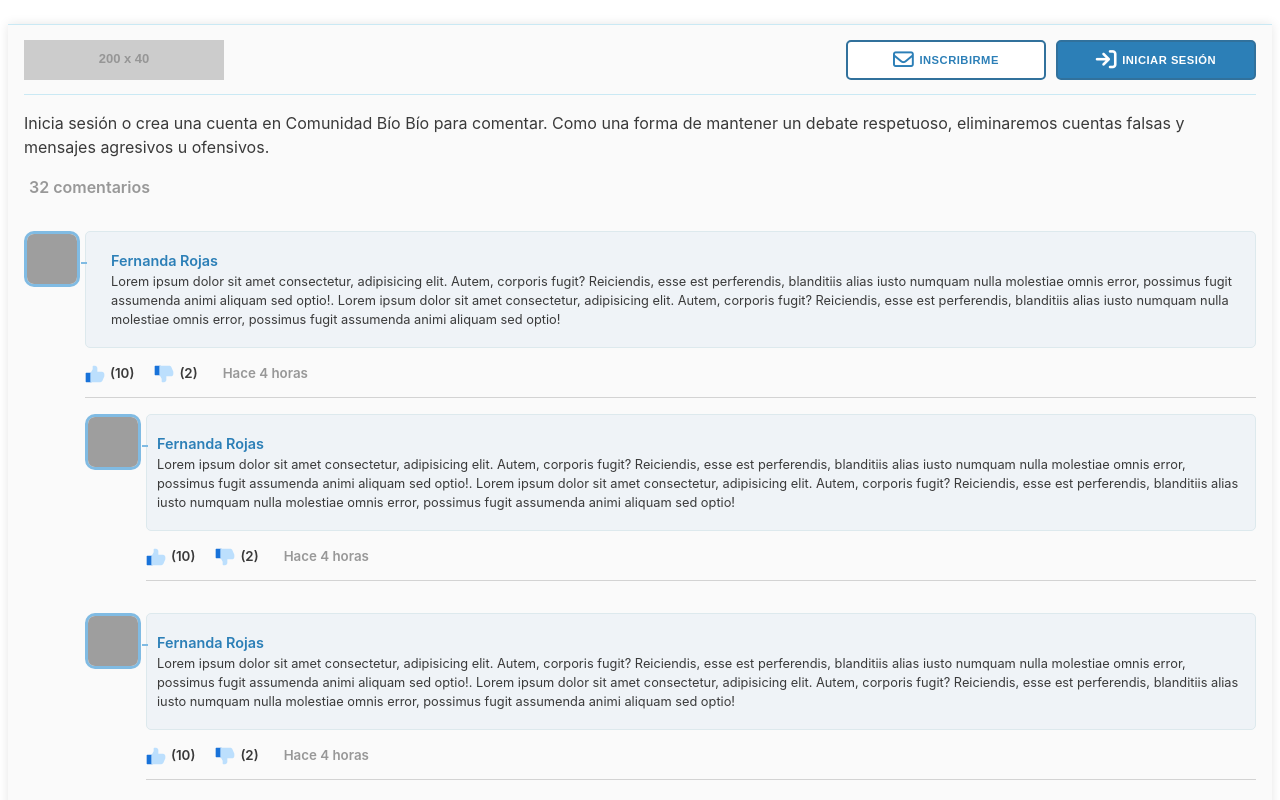
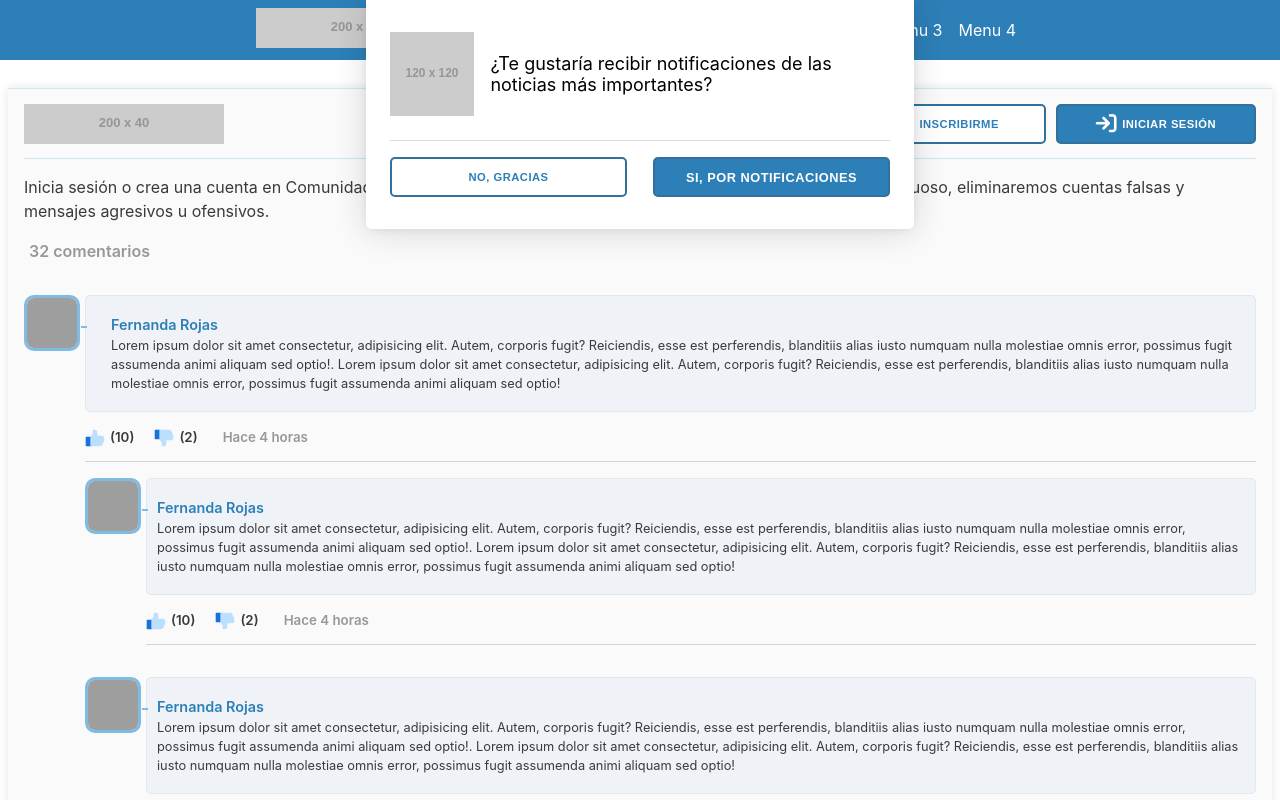
Before and after one commit to abecerraguz/chat-la-tribuna-v2, a website built with Vite: page index.html in a window 1280 px wide. Shown: the top 800 px of the page. Built offline with nearby package versions, Linux system fonts and the light colour scheme; grey boxes are pictures that could not be loaded; placeholder pictures from the web are drawn by us.

Commit message:
Se agregan las notificaciones Push

```diff
--- a/index.html
+++ b/index.html
@@ -6,12 +6,44 @@
   <link rel="icon" type="image/svg+xml" href="/vite.svg" />
   <meta name="viewport" content="width=device-width, initial-scale=1.0" />
   <script src="https://kit.fontawesome.com/f6f28e61f7.js" crossorigin="anonymous"></script>
+  <!-- <link href="https://cdn.jsdelivr.net/npm/bootstrap@5.3.0/dist/css/bootstrap.min.css" rel="stylesheet" integrity="sha384-9ndCyUaIbzAi2FUVXJi0CjmCapSmO7SnpJef0486qhLnuZ2cdeRhO02iuK6FUUVM" crossorigin="anonymous"> -->
   <title>Vite App</title>
 </head>
 
 <body>
+  <!-- Inicio  Push-->
+  <div class="contentPush">
+
+    <div class="contentPush__brand">
+      <div class="contentPush__brand-img">
+        <img src="http://placehold.jp/120x120.png" alt="logo" />
+      </div>
+      <p>¿Te gustaría recibir notificaciones de las noticias más importantes?</p>
+    </div>
+
+    <div class="contentPush__buttons">
+      <button class="buttonNoNotificaciones">No, gracias</button>
+      <button class="buttonSiPorNotificaciones">Si, por notificaciones</button>
+    </div>
+
+  </div>
+  <!-- Cierre  Push-->
+
+  <nav class="nav">
+    <div class="nav__container">
+      <a href="#" class="nav__brand">
+        <img src="http://placehold.jp/200x40.png" alt="Logotipo Vertical">
+      </a>
+      <ul class="nav__option">
+        <li><a href="#">Menu 1</a></li>
+        <li><a href="#">Menu 2</a></li>
+        <li><a href="#">Menu 3</a></li>
+        <li><a href="#">Menu 4</a></li>
+      </ul>
+    </div>
+  </nav>
+
   <div class="chat">
-
     <!-- Inicio chat__header -->
     <div class="chat__header">
       <div class="chat__header-logo">
--- /dev/null
+++ b/src/components/interfaz.js
@@ -0,0 +1,3 @@
+export const contentPush = document.querySelector('.contentPush'),
+buttonSiPorNotificaciones = document.querySelector('.buttonSiPorNotificaciones'),
+buttonNoNotificaciones = document.querySelector('.buttonNoNotificaciones')
--- /dev/null
+++ b/src/components/loadPush.js
@@ -0,0 +1,14 @@
+import * as UI from './interfaz.js'
+
+export const loadPush = ( domLoad ) => {
+    if( typeof domLoad === 'object' ){
+        setTimeout(() => {
+            UI.contentPush.classList.add('slide-down');
+        }, 1000 );
+    }
+}
+
+export const unLoadPush = (e) => {
+    e.preventDefault();
+    UI.contentPush.classList.remove('slide-down');
+}
--- a/src/main.js
+++ b/src/main.js
@@ -1,10 +1,16 @@
-import './style.scss'
-import javascriptLogo from './public/javascript.svg'
-import viteLogo from './public/vite.svg'
-import { setupCounter } from './components/counter.js'
+import './style.scss';
+import { loadPush, unLoadPush } from './components/loadPush.js';
+import * as UI from './components/interfaz.js'
 
-document.querySelector('#app').innerHTML = `
+const windowObject = window.document;
 
-`
 
-setupCounter(document.querySelector('#counter'))
+if( typeof window === 'object' ){
+
+    window.addEventListener('DOMContentLoaded', function(){
+        loadPush(windowObject);
+        UI.buttonSiPorNotificaciones.addEventListener('click', unLoadPush );
+        UI.buttonNoNotificaciones.addEventListener('click', unLoadPush )
+    })
+
+}
--- a/src/style.scss
+++ b/src/style.scss
@@ -28,6 +28,9 @@ $screen-sm-min: 544px;
 $screen-md-min: 768px;
 $screen-lg-min: 1024px;
 
+// Font-Family
+$font-family-sans-serif: Inter, system-ui, Avenir, Helvetica, Arial, sans-serif;
+
 @mixin breakpoint($media) {
   @if $media == xs {
     @media only screen and (min-width: $screen-xs-min) { @content; }
@@ -53,11 +56,10 @@ $screen-lg-min: 1024px;
   max-width: 100%;
   height: 100%;
   max-height: 100%;
-  margin: 0 auto;
   border-radius: $border-radius-0;
   background-color: $fondo-chat;
   box-shadow: 0 0 10px rgba(0, 0, 0, 0.1);
-  margin: 1.5rem auto;
+  margin: 5.5rem auto;
   border-top: 1px solid $border;
   border-bottom: 1px solid $border;
   box-sizing: border-box;
@@ -526,3 +528,221 @@ $screen-lg-min: 1024px;
       color: $text-button-one;
     }
   }
+
+.nav{
+  background-color: $fondo-button-two;
+  height: 60px;
+  display: flex;
+  position: fixed;
+  top: 0;
+  left: 0;
+  width: 100%;
+  z-index: 999;
+  &__container{
+    width: 100%;
+    max-width: 60%;
+    height: auto;
+    margin: 0 auto;
+    display: flex;
+    align-items: center;
+    @include breakpoint(xs) {
+      justify-content: center;
+    }
+    @include breakpoint(md) {
+      justify-content: space-between;
+    }
+  }
+  &__option{
+
+    @include breakpoint(xs) {
+      display: none;
+      list-style: none;
+    }
+
+    @include breakpoint(md) {
+      display: flex;
+      list-style: none;
+    }
+
+    li a{
+      color: rgb(255, 255, 255);
+      font-family: Inter, system-ui, Avenir, Helvetica, Arial, sans-serif;
+      text-decoration: none;
+      padding: 0 0.5rem;
+    }
+  }
+}
+
+.contentPush{
+  top: 0;
+  position: fixed;
+  z-index: 1000;
+  width: 100%;
+  height: auto;
+  max-width: 500px;
+  min-width: 320px;
+  margin: 0 auto;
+  background: #fff;
+  padding: 1.5em;
+  border-radius: 0 0 5px 5px;
+  display: flex;
+  flex-direction: column;
+  box-shadow: 0 1px 6px rgba(5,27,44,.06), 0 2px 32px rgba(5,27,44,.16);
+  left: 50%;
+  transform: translateX(-50%) translateY(-110%);
+  transition: transform .5s cubic-bezier(.62,.07,.54,.77) .5s;
+
+  @include breakpoint(xs) {
+    padding: 0.5rem;
+  }
+
+  @include breakpoint(md) {
+    padding: 1.5rem;
+  }
+
+  &__brand{
+    display: flex;
+    justify-content: center;
+    align-items: center;
+    margin-bottom: 1em;
+
+    @include breakpoint(xs) {
+      gap: 0.5rem;
+      margin-bottom: 1em;
+      padding:0 1rem;
+      height: 100px;
+    }
+    @include breakpoint(md) {
+      gap: 1rem;
+      padding:0;
+    }
+
+    &-img{
+      width: 90px;
+      height: 90px;
+      display: flex;
+      align-items: center;
+      @include breakpoint(xs) {
+        width: 120px;
+        height: 120px;
+      }
+      img{
+        max-width: 100%;
+        height: auto;
+      }
+    }
+    p{
+      font-family: $font-family-sans-serif;
+      font-size: 1.125rem;
+    }
+  }
+
+  &__buttons{
+    padding-top: 1em;
+    border-top: 1px solid #dadada;
+    display: flex;
+    @include breakpoint(xs) {
+      max-width:100%;
+      margin: 0 1rem;
+      display: flex;
+      flex-direction: column;
+    }
+    @include breakpoint(md) {
+      gap: 1rem;
+      display: flex;
+      flex-direction:row;
+      margin: 0;
+    }
+
+    .buttonSiPorNotificaciones{
+      width: 50%;
+      height: 40px;
+      background-color:$fondo-button-two;
+      border: 2px solid $border-button;
+      border-radius: $border-radius-5;
+      transition: all ease 0.25s;
+      color: $text-button-two;
+      font-weight:600;
+      font-size: 0.8rem;
+      letter-spacing: 0.03125rem;
+      text-transform: uppercase;
+      display: flex;
+      justify-content: center;
+      align-items: center;
+      cursor: pointer;
+      @include breakpoint(xs) {
+        width: 100%;
+        height: 40px;
+        margin-bottom: 0.5rem;
+      }
+      @include breakpoint(md) {
+        width: 50%;
+        height: 40px;
+      }
+      i{
+        font-size: 1.3rem;
+        margin-right: 5px;
+      }
+      &:hover {
+        background-color:$fondo-button-one;
+        color: $text-button-one;
+      }
+    }
+
+    .buttonNoNotificaciones {
+
+      @include breakpoint(xs) {
+        width: auto;
+        height: 40px;
+        width: 50%;
+        background-color:$fondo-button-one;
+        border: 2px solid $border-button;
+        border-radius: $border-radius-5;
+        margin-right:10px;
+        transition: all ease 0.25s;
+        color: $text-button-one;
+        font-weight:600;
+        font-size: 0.7rem;
+        letter-spacing: 0.03125rem;
+        text-transform: uppercase;
+        display: flex;
+        justify-content: center;
+        align-items: center;
+        box-sizing: border-box;
+        cursor: pointer;
+        @include breakpoint(xs) {
+          width: 100%;
+          height: 40px;
+          margin-bottom: 0.5rem;
+        }
+        @include breakpoint(md) {
+          width: 50%;
+          height: 40px;
+        }
+      }
+
+      i{
+        @include breakpoint(xs) {
+          font-size: 0.8rem;
+          margin-right: 5px;
+        }
+
+        @include breakpoint(md) {
+          font-size: 1.3rem;
+          margin-right: 5px;
+        }
+      }
+      &:hover {
+        background-color:$fondo-button-two;
+        color: $text-button-two;
+      }
+    }
+  }
+
+
+
+}
+
+.slide-down{
+    transform: translateX(-50%) translateY(0);
+}
```
Also changed, not shown: 1 other file.
